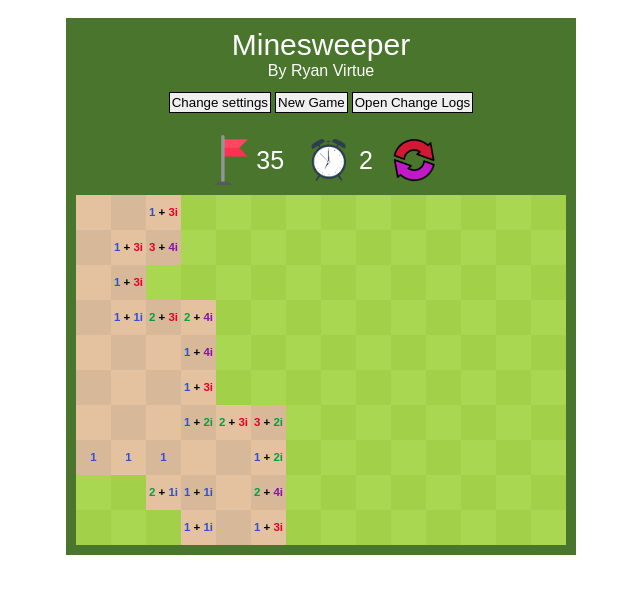
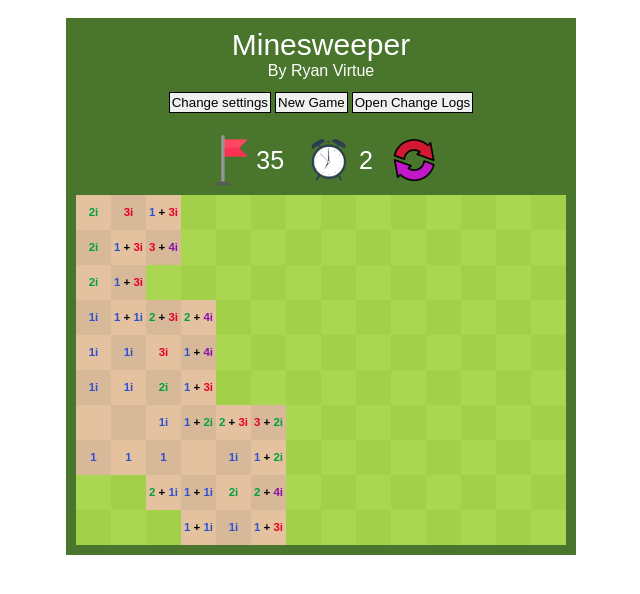
Before and after one commit to RyanVSD/minesweeper_i, a React (Create React App) app: page / in a window 1280 px wide. Both pictures are taken after a click on the button 412 px from the left and 212 px from the top of the page. Shown: the top 594 px of the page, without its empty margins (319-959 px from the left). Built offline with nearby package versions, Linux system fonts and the light colour scheme.

Commit message:
text bug fix

```diff
--- a/src/Square.jsx
+++ b/src/Square.jsx
@@ -11,15 +11,25 @@ const Square = forwardRef(function Square(props, ref) {
 	const [value, setValue] = useState(props.value);
 	const [revealed, setRevealed] = useState(props.revealed);
 	const [isFlagged, setIsFlagged] = useState(false);
-	const [imValue, setImValue] = useState();
-	const [nValue, setNValue] = useState();
+	const [imValue, setImValue] = useState("");
+	const [nValue, setNValue] = useState("");
 
 	useEffect(() => {
 		let arr = String(value).split(" + ");
-		setImValue(
-			String(arr[1]).split("i")[0] > 0 ? String(arr[1]).split("i")[0] : ""
-		);
-		setNValue(arr[0] > 0 ? arr[0] : "");
+		if (arr.length > 1) {
+			setImValue(
+				String(arr[1]).split("i")[0] > 0
+					? String(arr[1]).split("i")[0]
+					: ""
+			);
+			setNValue(arr[0] > 0 ? arr[0] : "");
+		} else {
+			if (String(arr[0]).includes("i")) {
+				setImValue(String(arr[0]).split("i")[0]);
+			} else {
+				setNValue(arr[0]);
+			}
+		}
 	}, [value]);
 
 	function getChecker() {
@@ -104,7 +114,9 @@ const Square = forwardRef(function Square(props, ref) {
 					""
 				) : (
 					<div>
-						<span className={nValue}>{nValue}</span>
+						<span className={nValue}>
+							{nValue > 0 ? nValue : ""}
+						</span>
 						<span>{imValue > 0 && nValue > 0 ? " + " : ""}</span>
 						<span className={imValue}>
 							{imValue > 0 ? imValue + "i" : ""}
```
